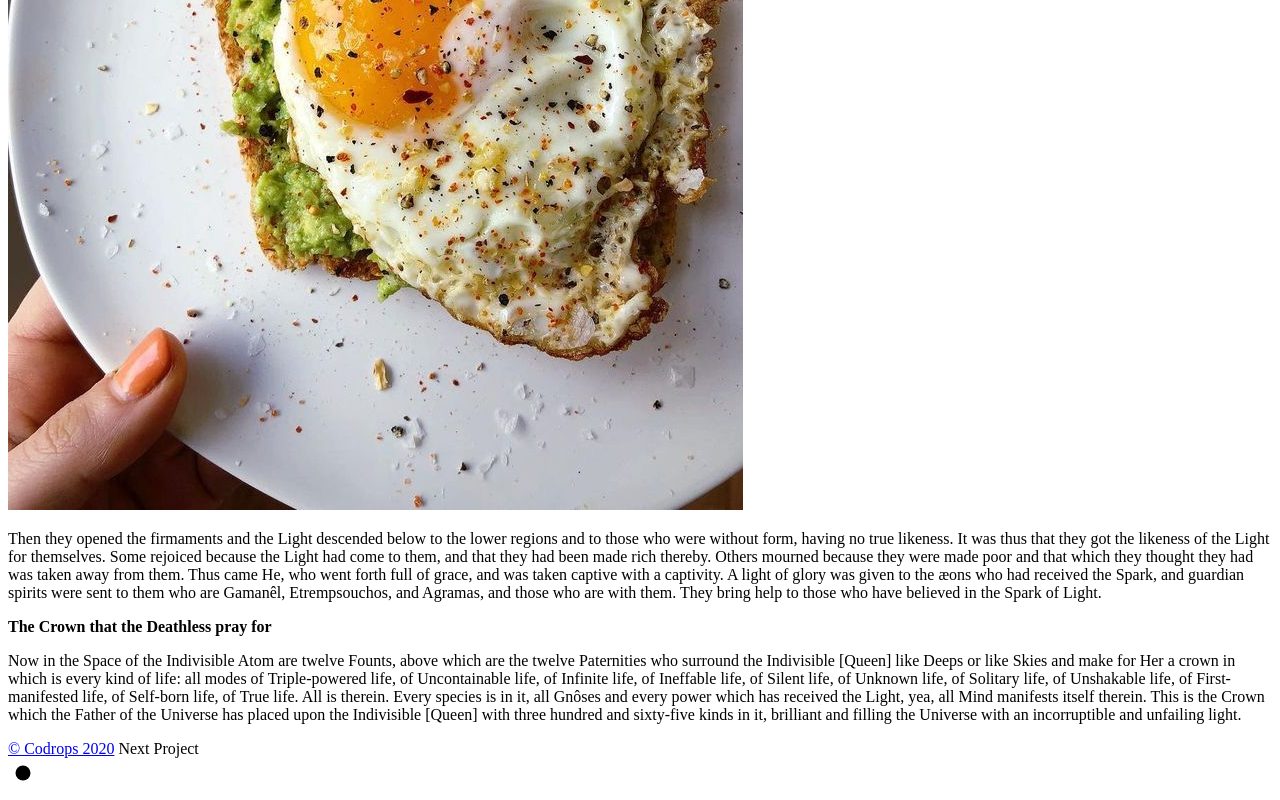
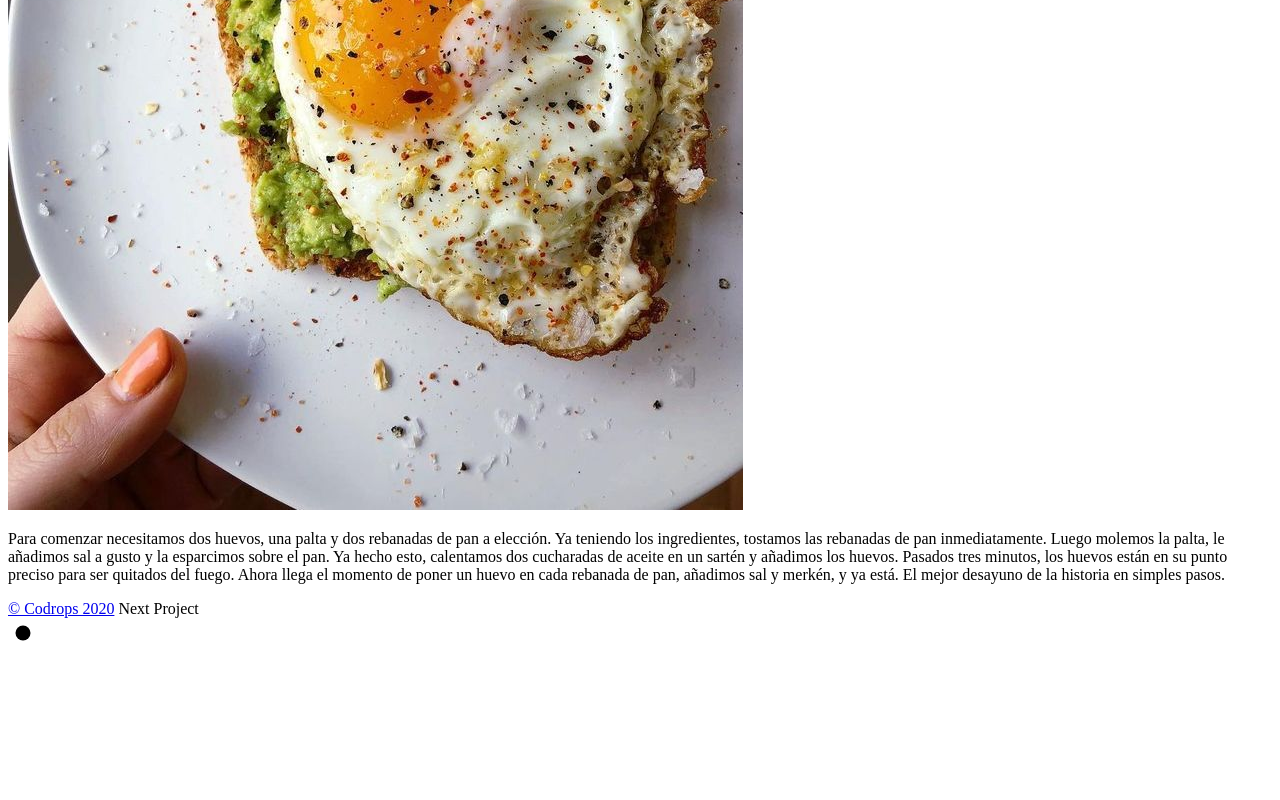
Before and after one commit to tivaldes/Trabajo2, a website with bundled scripts: page dist/index.html in a window 1280 px wide. Shown: the part 650-1450 px from the top of the page. After the commit the page ends 1310 px from the top, so only its background shows below. Built offline with nearby package versions, Linux system fonts and the light colour scheme; a script that the page names is missing; files whose address does not match are found by name; a web font is replaced by a local one.

Commit message:
Update index.html

```diff
--- a/dist/index.html
+++ b/dist/index.html
@@ -55,12 +55,12 @@ supportsCssVars() || alert("Please view this demo in a modern browser that suppo
 						</div>
 					</header>
 					<div class="content__body">
-						<p class="content__body-para text-right cell--1-2">Then they opened the firmaments and the Light descended below to the lower regions and to those who were without form, having no true likeness. It was thus that they got the likeness of the Light for themselves. Some rejoiced because the Light had come to them, and that they had been made rich thereby. Others mourned because they were made poor and that which they thought they had was taken away from them. Thus came He, who went forth full of grace, and was taken captive with a captivity. A light of glory was given to the æons who had received the Spark, and guardian spirits were sent to them who are Gamanêl, Etrempsouchos, and Agramas, and those who are with them. They bring help to those who have believed in the Spark of Light.</p>
-						<p data-scroll="" data-scroll-offset="130" class="content__body-para cell--3 anim-show"><strong>The Crown that the Deathless pray for</strong></p>
+						<p class="content__body-para text-right cell--1-2">Para comenzar necesitamos dos huevos, una palta y dos rebanadas de pan a elección. Ya teniendo los ingredientes, tostamos las rebanadas de pan inmediatamente. Luego molemos la palta, le añadimos sal a gusto y la esparcimos sobre el pan. Ya hecho esto, calentamos dos cucharadas de aceite en un sartén y añadimos los huevos. Pasados tres minutos, los huevos están en su punto preciso para ser quitados del fuego. Ahora llega el momento de poner un huevo en cada rebanada de pan, añadimos sal y merkén, y ya está. El mejor desayuno de la historia en simples pasos.</p>
+						<p data-scroll="" data-scroll-offset="130" class="content__body-para cell--3 anim-show"><strong></strong></p>
 						<div class="content__body-imgwrap cell--1-3">
 							<div data-scroll="" data-scroll-speed="0.7" data-scroll-delay="0.1" class="content__body-image" style="background-image:url(2.3ca6bb44.jpg)"></div>
 						</div>
-						<p class="content__body-para cell--2-3">Now in the Space of the Indivisible Atom are twelve Founts, above which are the twelve Paternities who surround the Indivisible [Queen] like Deeps or like Skies and make for Her a crown in which is every kind of life: all modes of Triple-powered life, of Uncontainable life, of Infinite life, of Ineffable life, of Silent life, of Unknown life, of Solitary life, of Unshakable life, of First-manifested life, of Self-born life, of True life. All is therein. Every species is in it, all Gnôses and every power which has received the Light, yea, all Mind manifests itself therein. This is the Crown which the Father of the Universe has placed upon the Indivisible [Queen] with three hundred and sixty-five kinds in it, brilliant and filling the Universe with an incorruptible and unfailing light.</p>
+						<p class="content__body-para cell--2-3"></p>
 					</div>
 					<footer class="content__footer content__breakout">
 						<div class="inner inner--grid">
```
